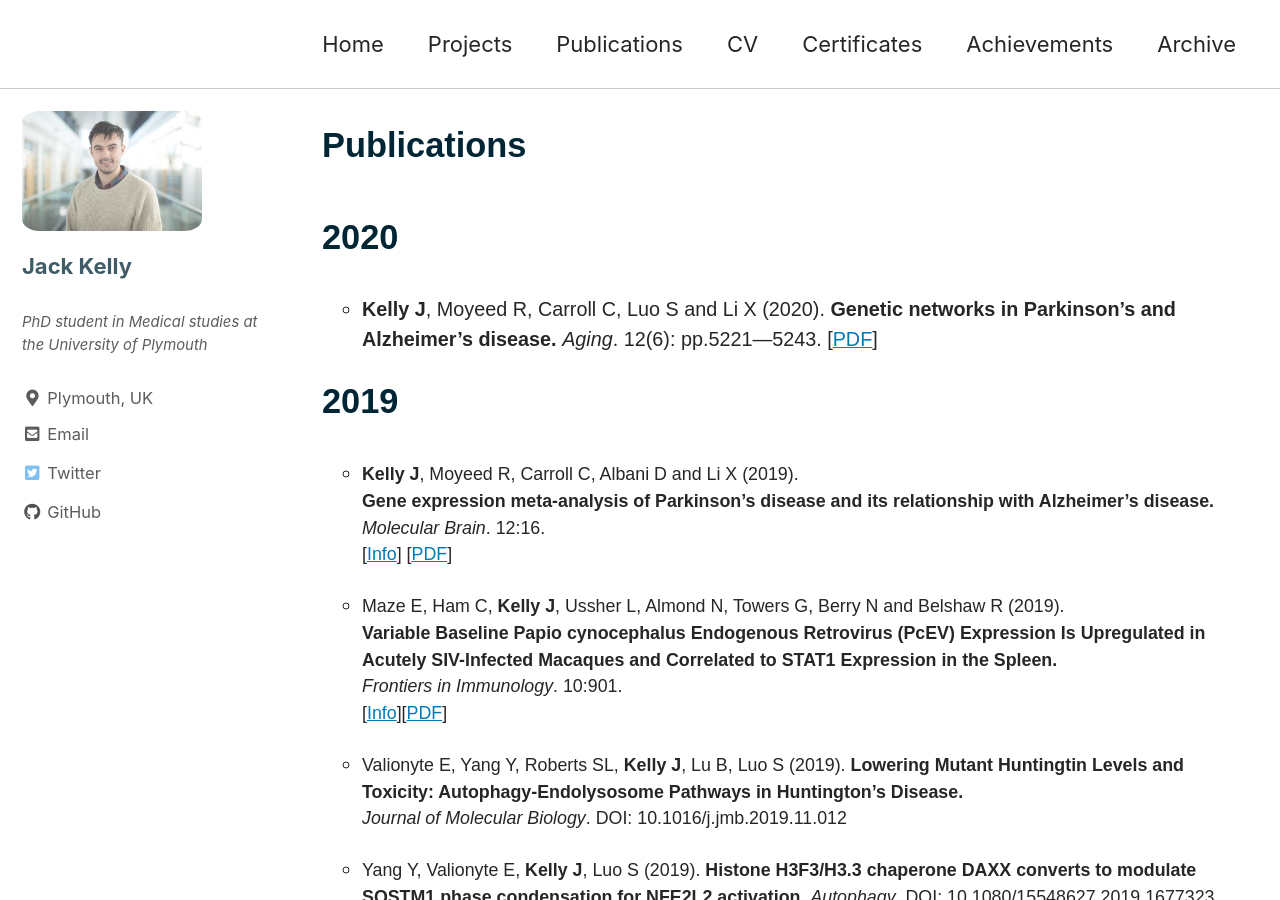
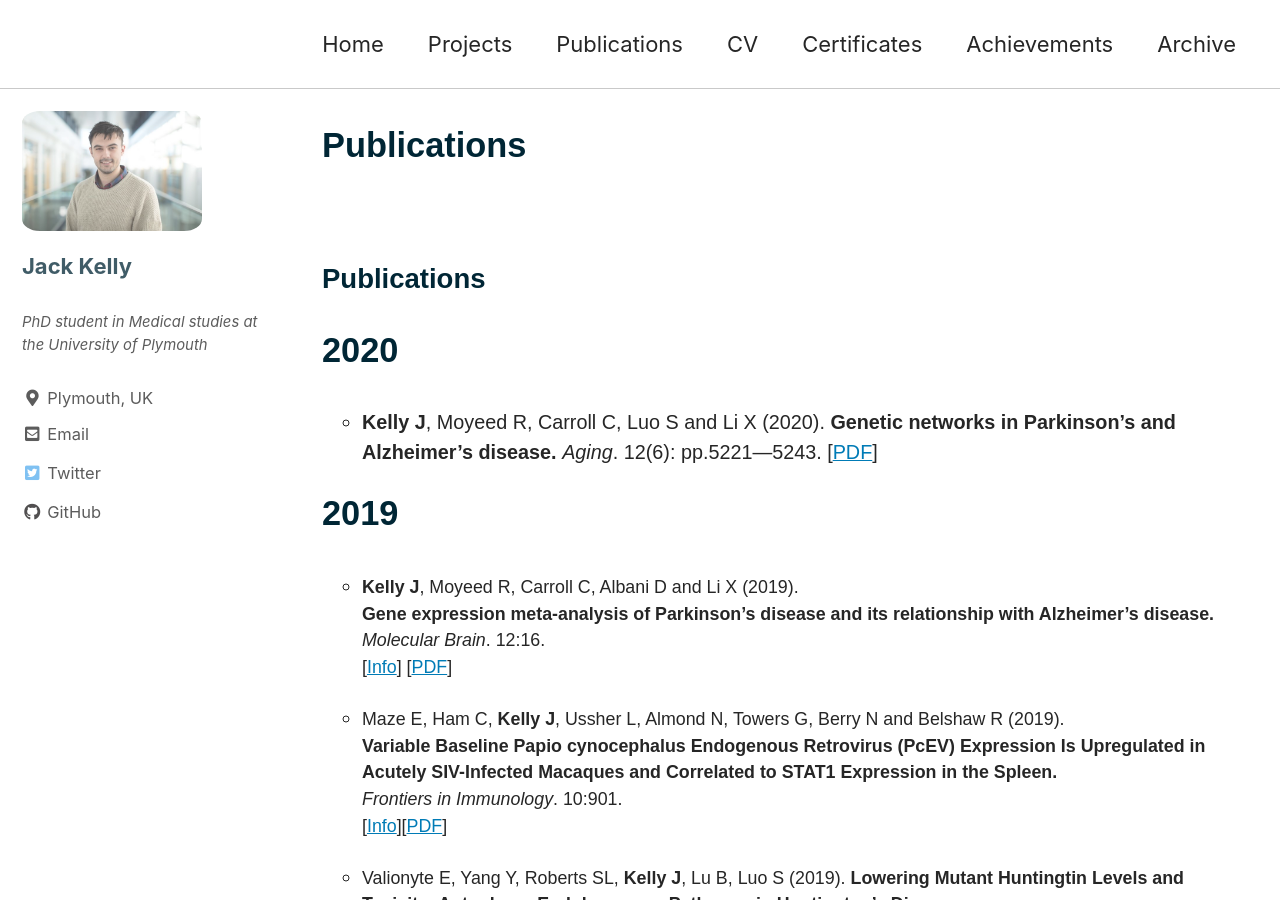
Before and after one commit to jackkelly75/jackkelly75.github.io, a Jekyll site: the page built from _pages/publications.md, in a window 1280 px wide and 900 px high. Built offline with Jekyll 4.4.1, drawn with Linux system fonts in a browser that asks for light colours; cached includes are drawn as plain includes; nearby versions of some CDN libraries.

Commit message:
Update publications.md

```diff
--- a/_pages/publications.md
+++ b/_pages/publications.md
@@ -1,10 +1,13 @@
 ---
 layout: single
-title: "Publications"
 permalink: /publications/
+title: Publications
 author_profile: true
+header:
 classes: wide
 ---
+
+## Publications
 
 # 2020
 
```
